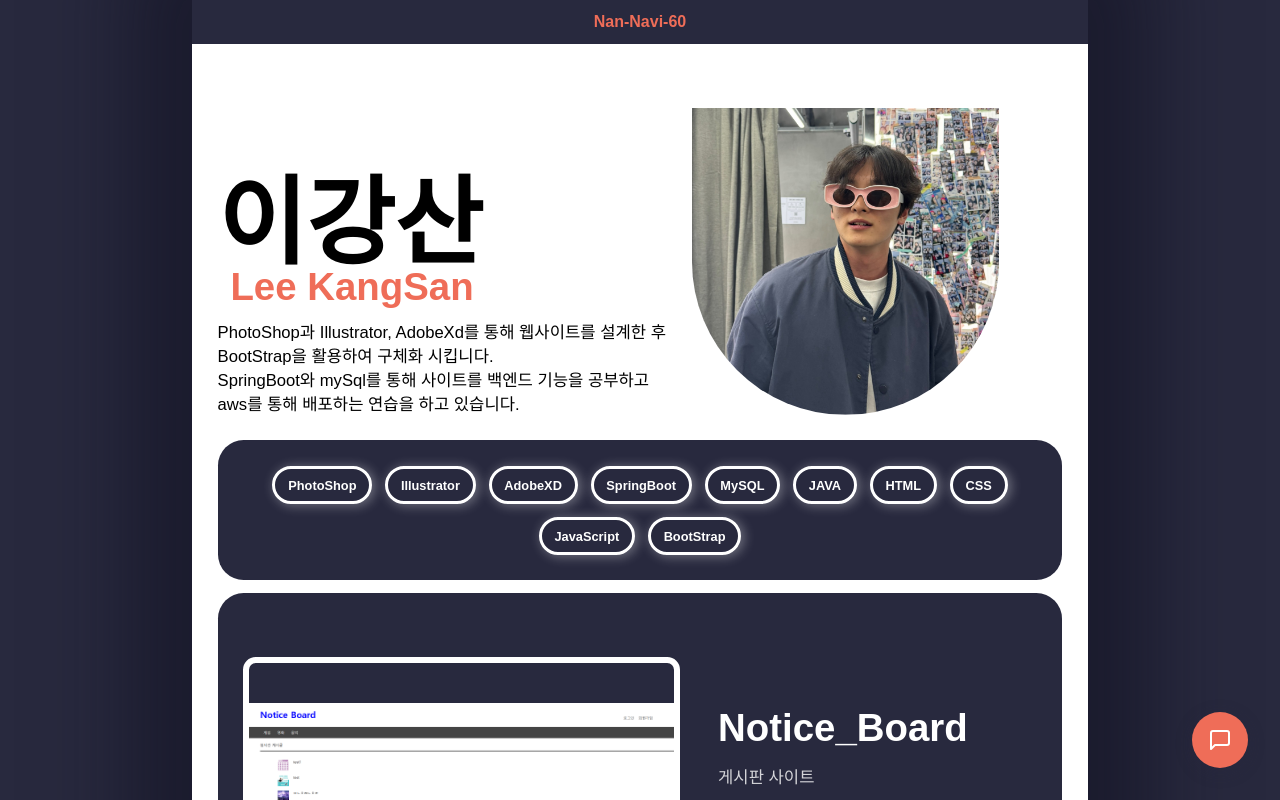
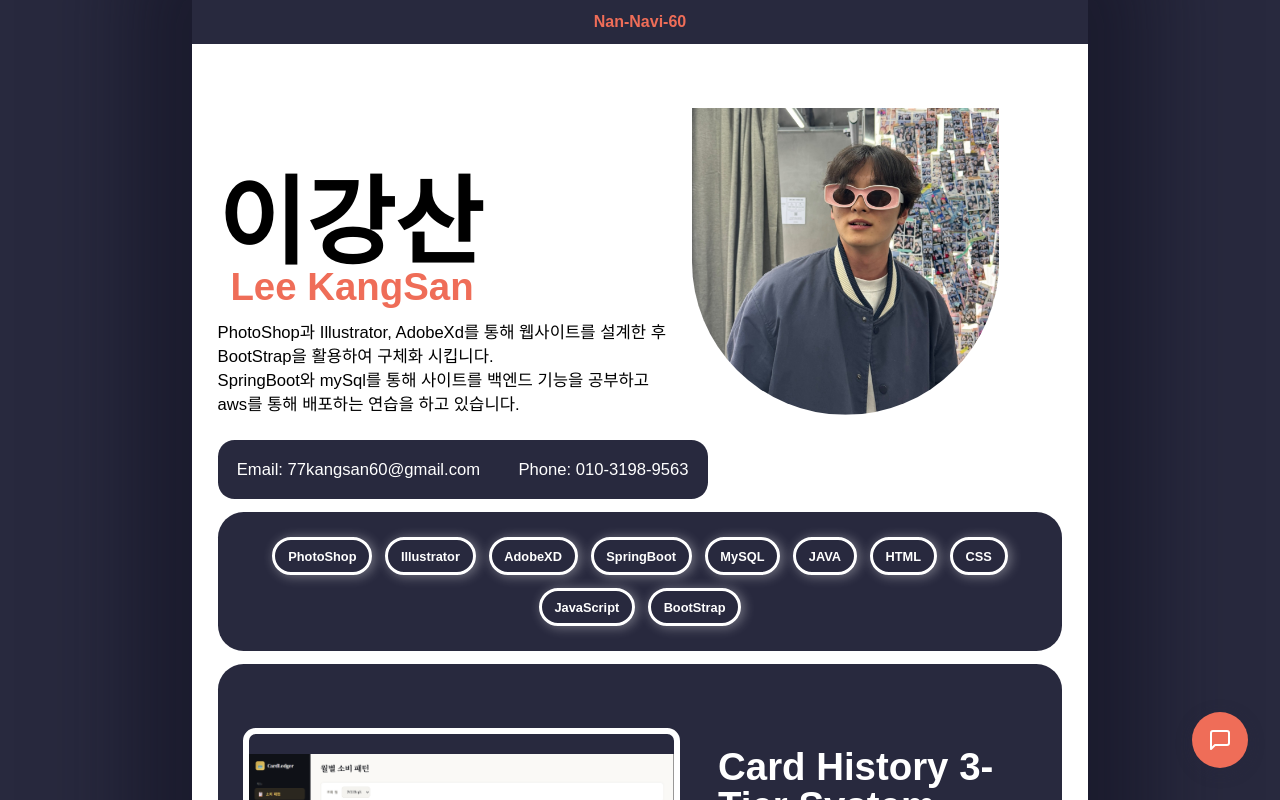
Before and after one commit to Nan-Navi-60/Nan-Navi-60.github.io, a Next.js app: page / in a window 1280 px wide. Shown: the top 800 px of the page. Built offline with nearby package versions, Linux system fonts and the light colour scheme; a web font is replaced by a local one.

Commit message:
add CallSection

```diff
--- a/package.json
+++ b/package.json
@@ -21,6 +21,6 @@
     "@tailwindcss/postcss": "^4",
     "eslint": "^9",
     "eslint-config-next": "16.1.6",
-    "tailwindcss": "^4"
+    "tailwindcss": "^4.2.2"
   }
 }
--- a/src/app/globals.css
+++ b/src/app/globals.css
@@ -139,6 +139,14 @@ a:visited, a:hover, a:active {
     margin: auto;
     justify-content: center;
     border-radius: 2vw;
+}
+
+.call-area{
+    display: flex;
+    align-self: start;
+    gap: 3vw;
+    padding: 1.5vw;
+    border-radius: 1.3vw;
 }
 
 /* 반응형: 모바일에서 스킬 영역 조정 */
--- a/src/app/page.js
+++ b/src/app/page.js
@@ -2,12 +2,14 @@ import ProfileSection from '../components/ProfileSection';
 import SkillSection from '../components/SkillSection';
 import ProjectSection from '../components/ProjectSection';
 import { skills } from '../data/skillList';
+import CallSection from '@/components/CallSection';
 
 export default function Home() {
   return (
     <div className="wrap">
       {/* 1. 프로필 영역 */}
       <ProfileSection />
+      <CallSection />
 
       {/* 2. 스킬 영역 */}
       <SkillSection skills={skills} />
--- /dev/null
+++ b/src/components/CallSection.jsx
@@ -0,0 +1,14 @@
+export default function CallSection() {
+    return (
+        <div className="call-area bg-navy font-sml white">
+            <div>
+                <span>Email: </span>
+                <span>77kangsan60@gmail.com</span>
+            </div>
+            <div>
+                <span>Phone: </span>
+                <span>010-3198-9563</span>
+            </div>
+        </div>
+    )
+}
--- a/src/components/ProjectSection.jsx
+++ b/src/components/ProjectSection.jsx
@@ -5,7 +5,7 @@ export default function ProjectSection() {
 
   return (
     <div className="project-area bg-navy white font-sml">
-      {projectList.map((project) => (
+      {projectList.reverse().map((project) => (
         <Link key={project.id} href={`/projects/${project.id}`}>
           <div key={project.id} className="project-area-list">
 
```
Also changed, not shown: 1 other file (tests, documents, lock files or other folders).
